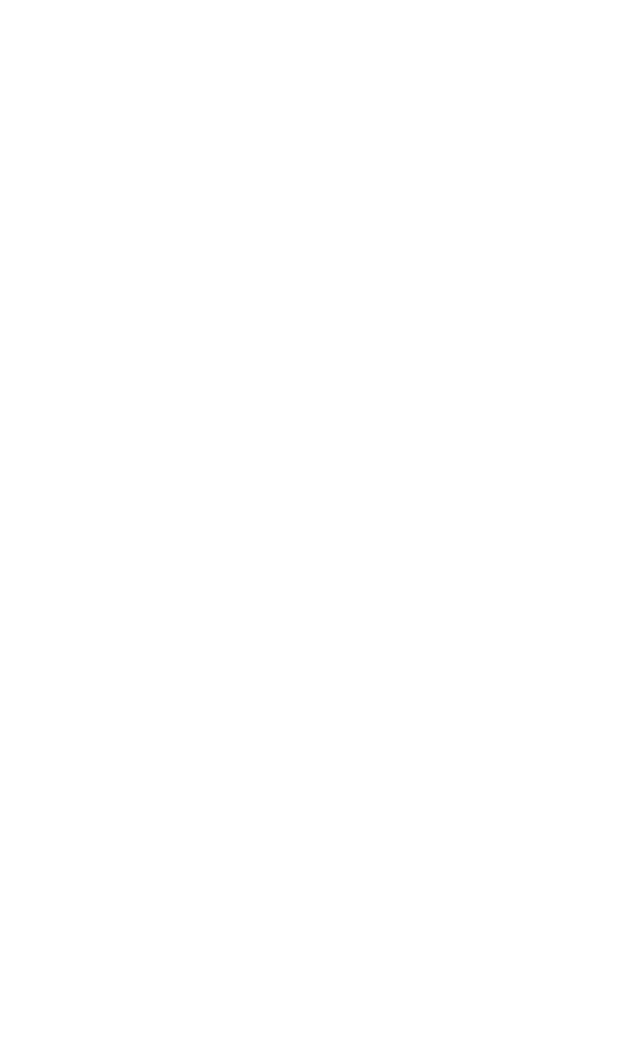
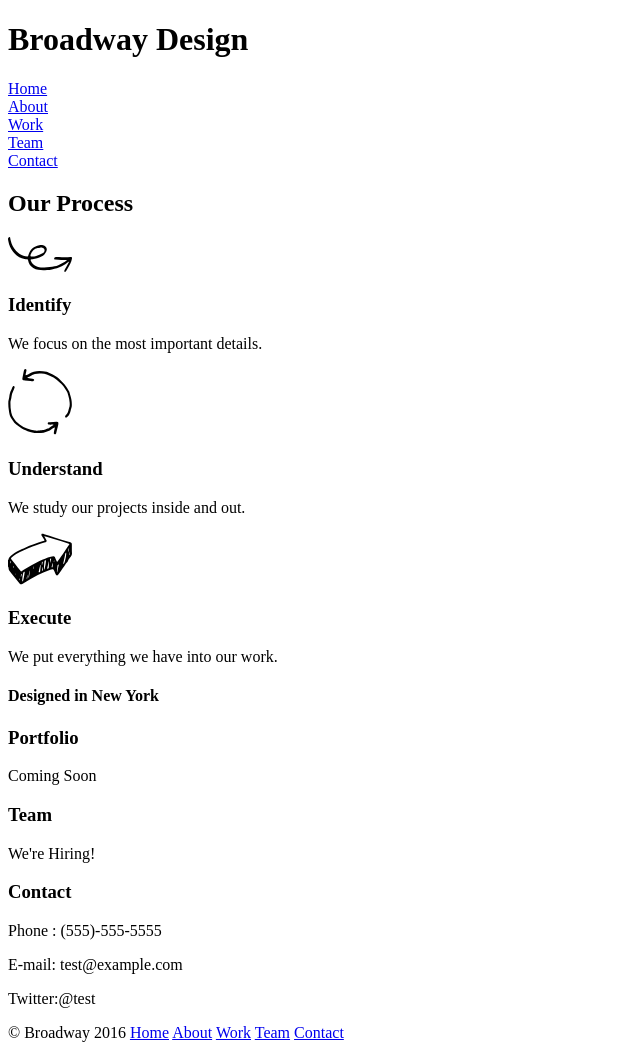
Before and after one commit to garrettcfermo/Broadway, a plain HTML site: page index.html in a window 1280 px wide. Shown: the whole page, without its empty margins (0-640 px from the left). Before the commit the page ends 800 px from the top, so only its background shows below. Drawn offline with Linux system fonts and the light colour scheme.

Commit message:
HTML Code Setup

```diff
--- a/index.html
+++ b/index.html
@@ -3,8 +3,55 @@
   <head>
     <meta charset="utf-8">
     <title>Broadway Design</title>
+    <link rel="stylesheet" href="./Resources/css/style.css">
   </head>
+
   <body>
+    <h1>Broadway Design</h1>
+    <nav>
+      <a href="#">Home</a> <br>
+      <a href="#">About</a> <br>
+      <a href="#">Work</a> <br>
+      <a href="#">Team</a> <br>
+      <a href="#">Contact</a> <br>
+    </nav>
+
+    <h2>Our Process</h2>
+
+    <img src="Resources/images/identify.svg" alt="Indentify">
+    <h3>Identify</h3>
+    <p>We focus on the most important details.</p>
+
+    <img src="Resources/images/understand.svg" alt="Understand">
+    <h3>Understand</h3>
+    <p>We study our projects inside and out.</p>
+
+    <img src="Resources/images/execute.svg" alt="Execute">
+    <h3>Execute</h3>
+    <p>We put everything we have into our work.</p>
+
+    <h4>Designed in New York</h4>
+
+    <h3>Portfolio</h3>
+    <p>Coming Soon</p>
+
+    <h3>Team</h3>
+    <p>We're Hiring!</p>
+
+    <h3>Contact</h3>
+    <p>Phone : (555)-555-5555</p>
+    <p>E-mail: test@example.com</p>
+    <p>Twitter:@test</p>
+
+    <div class="footer">
+      &copy; Broadway 2016
+      <a href="#">Home</a>
+      <a href="#">About</a>
+      <a href="#">Work</a>
+      <a href="#">Team</a>
+      <a href="#">Contact</a>
+    </div>
+
 
   </body>
 </html>
```
